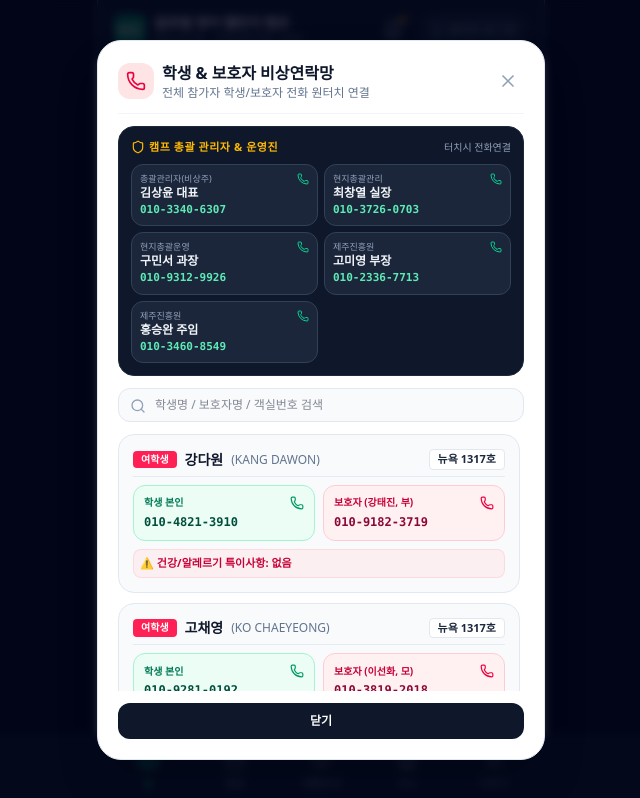
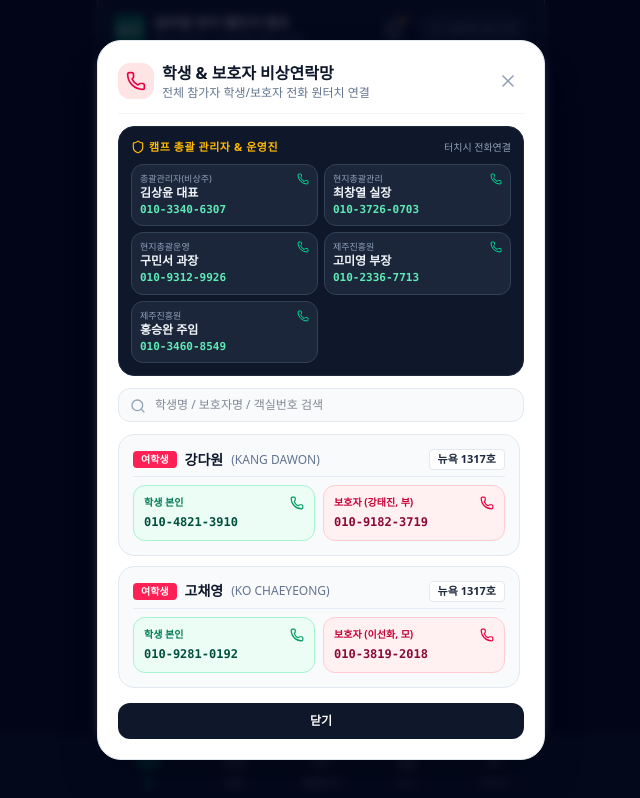
Before and after one commit to tonyacme8224/acme_jejugroup, a React (Vite) app: page / in a window 1280 px wide. Both pictures are taken after a click on the button "학생/보호자 비상연락망". Shown: the part 569-1367 px from the top of the page, without its empty margins (319-959 px from the left). Built offline with nearby package versions, Linux system fonts and the light colour scheme.

Commit message:
feat: sync health information and filter display
- Synchronize allergies and health data from INITIAL_PARTICIPANTS
- Hide "없음" values in UI components for better readability
- Restrict HealthNoticeModal to specific target students

```diff
--- a/src/App.tsx
+++ b/src/App.tsx
@@ -30,7 +30,17 @@ export default function App() {
     try {
       const saved = localStorage.getItem('gec_participants');
       const list: Participant[] = saved ? JSON.parse(saved) : INITIAL_PARTICIPANTS;
-      return list.filter((p) => !p.isStaff && p.nameKr !== '박인솔' && p.nameKr !== '김팀장');
+      return list
+        .filter((p) => !p.isStaff && p.nameKr !== '박인솔' && p.nameKr !== '김팀장')
+        .map((p) => {
+          const init = INITIAL_PARTICIPANTS.find((item) => item.id === p.id || item.nameKr === p.nameKr);
+          return {
+            ...p,
+            allergies: init?.allergies || '없음',
+            symptoms: init?.symptoms,
+            precautions: init?.precautions,
+          };
+        });
     } catch {
       return INITIAL_PARTICIPANTS.filter((p) => !p.isStaff && p.nameKr !== '박인솔' && p.nameKr !== '김팀장');
     }
--- a/src/components/AdminPanel.tsx
+++ b/src/components/AdminPanel.tsx
@@ -307,7 +307,9 @@ export const AdminPanel: React.FC<AdminPanelProps> = ({
                     <span className="text-slate-600">
                       보호자: {p.guardianName} ({p.guardianRelation}) - {maskPhone(p.guardianPhone)}
                     </span>
-                    {p.allergies && <span className="text-rose-600 font-bold">⚠️ {p.allergies}</span>}
+                    {p.allergies && p.allergies !== '없음' && (
+                      <span className="text-rose-600 font-bold">⚠️ {p.allergies}</span>
+                    )}
                   </div>
                 </div>
               );
--- a/src/components/HealthNoticeModal.tsx
+++ b/src/components/HealthNoticeModal.tsx
@@ -1,6 +1,7 @@
 import React from 'react';
-import { X, HeartPulse, AlertTriangle, ShieldAlert, Phone, UserCheck, CheckCircle2 } from 'lucide-react';
+import { X, HeartPulse, AlertTriangle, ShieldAlert, Phone } from 'lucide-react';
 import { Participant } from '../types';
+import { INITIAL_PARTICIPANTS } from '../data/campData';
 
 interface HealthNoticeModalProps {
   isOpen: boolean;
@@ -15,10 +16,22 @@ export const HealthNoticeModal: React.FC<HealthNoticeModalProps> = ({
 }) => {
   if (!isOpen) return null;
 
-  // Filter participants who have allergies/symptoms defined (not '없음')
-  const healthCareStudents = participants.filter(
-    (p) => p.allergies && p.allergies !== '없음'
-  );
+  // Strictly filter and merge for Kim Miso & Kim Hyun-kyung only
+  const targetNames = ['김미소', '김현경'];
+  const healthCareStudents = targetNames
+    .map((name) => {
+      const current = participants.find((p) => p.nameKr === name);
+      const initial = INITIAL_PARTICIPANTS.find((p) => p.nameKr === name);
+      if (!current && !initial) return null;
+      return {
+        ...(initial || {}),
+        ...(current || {}),
+        allergies: initial?.allergies || current?.allergies,
+        symptoms: initial?.symptoms || current?.symptoms,
+        precautions: initial?.precautions || current?.precautions,
+      } as Participant;
+    })
+    .filter(Boolean) as Participant[];
 
   return (
     <div className="fixed inset-0 bg-slate-900/60 backdrop-blur-xs z-50 flex items-center justify-center p-4 overflow-y-auto">
--- a/src/components/StudentEmergencyModal.tsx
+++ b/src/components/StudentEmergencyModal.tsx
@@ -162,7 +162,7 @@ export const StudentEmergencyModal: React.FC<StudentEmergencyModalProps> = ({
                   </a>
                 </div>
 
-                {p.allergies && (
+                {p.allergies && p.allergies !== '없음' && (
                   <p className="text-[11px] text-rose-700 font-bold bg-rose-100/50 p-1.5 rounded-lg border border-rose-200/60">
                     ⚠️ 건강/알레르기 특이사항: {p.allergies}
                   </p>
--- a/src/components/StudentPassportModal.tsx
+++ b/src/components/StudentPassportModal.tsx
@@ -141,7 +141,7 @@ export const StudentPassportModal: React.FC<StudentPassportModalProps> = ({
             <p className="text-slate-800">
               <strong>보호자 비상연락:</strong> {user.guardianName} ({user.guardianRelation}) - {user.guardianPhone}
             </p>
-            {user.allergies && (
+            {user.allergies && user.allergies !== '없음' && (
               <p className="text-rose-700 font-semibold pt-1">
                 ⚠️ 알레르기/건강특이: {user.allergies}
               </p>
```
